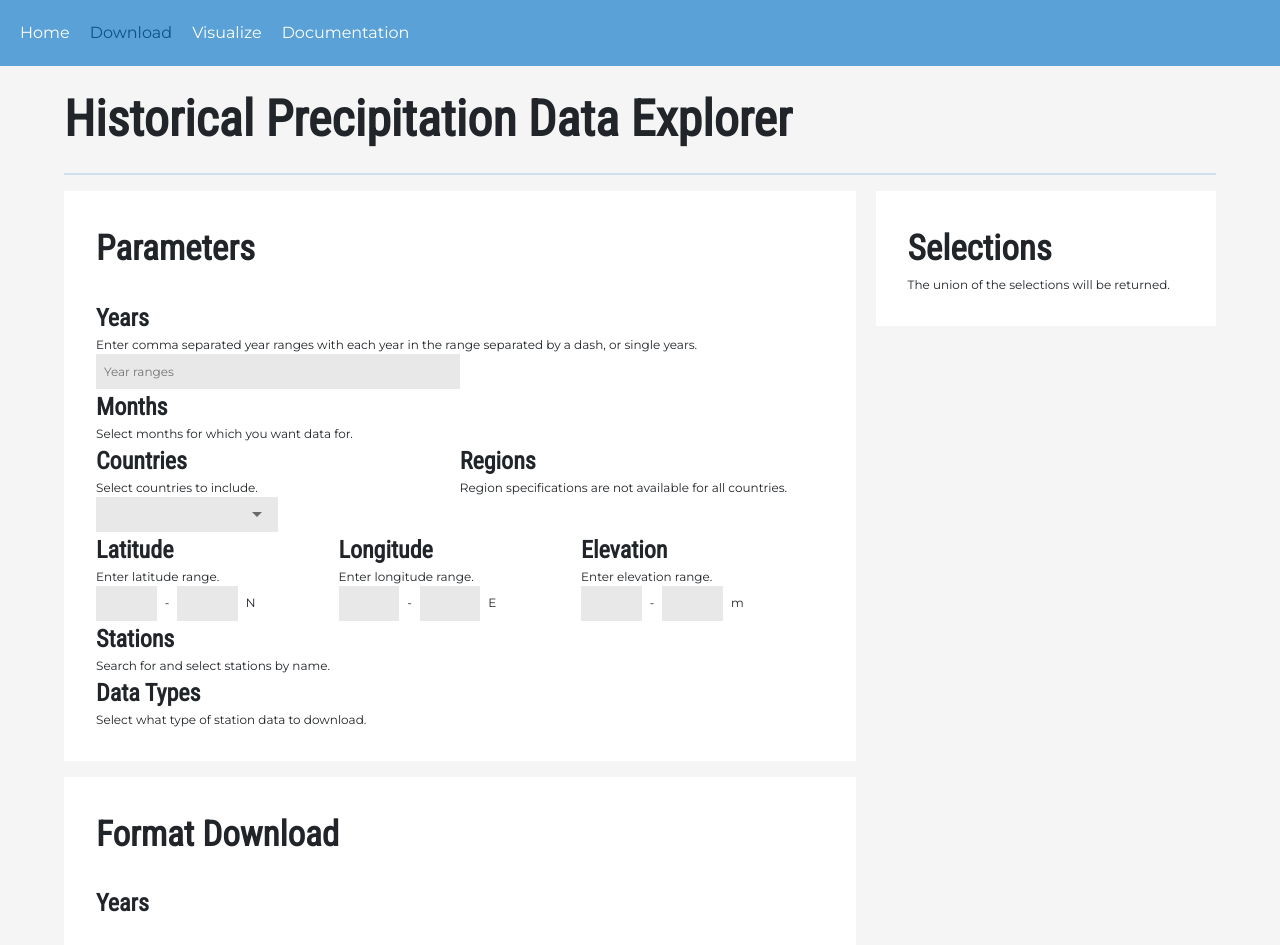
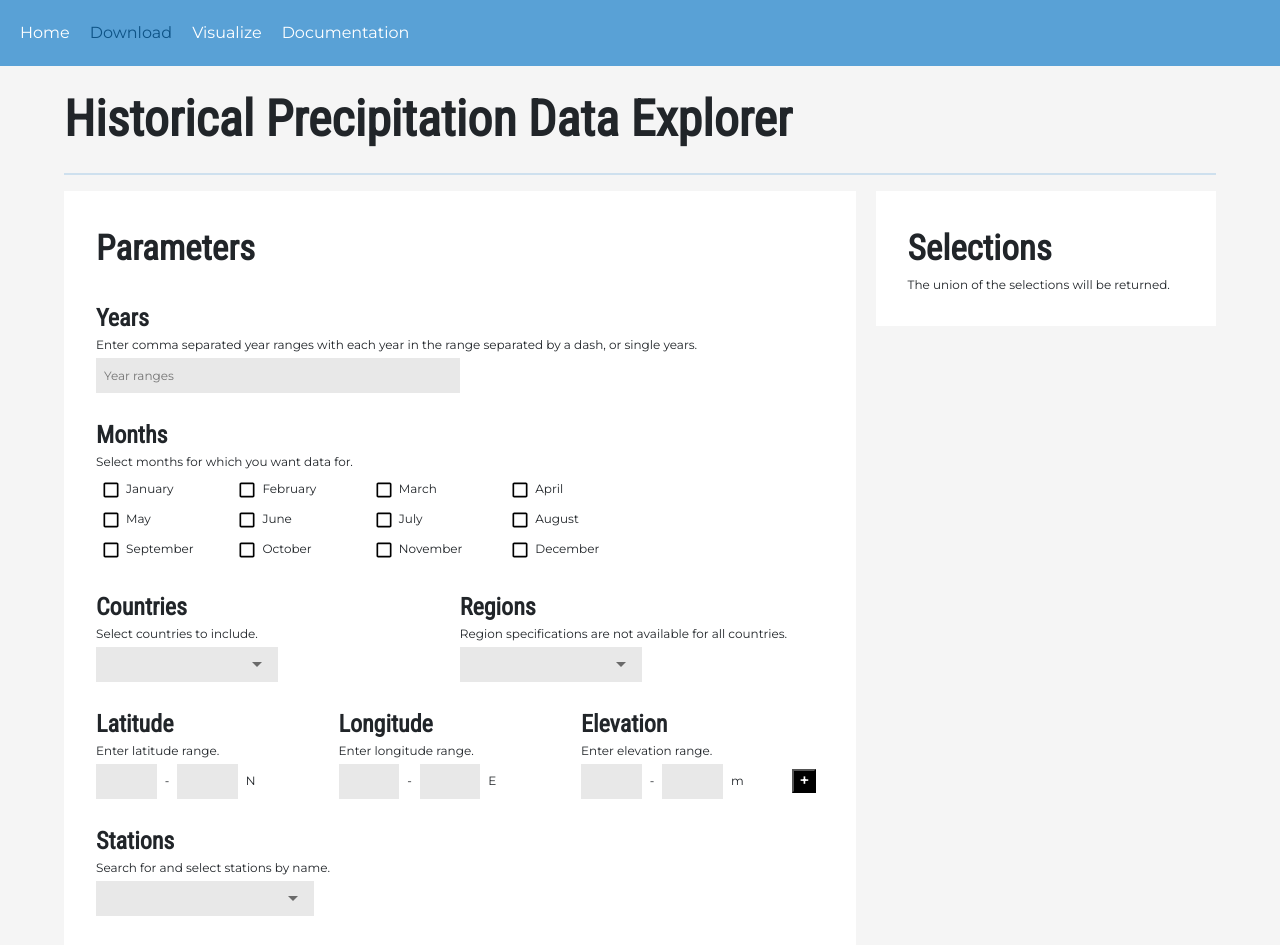
Before and after one commit to coconutcastle/historical-climate-data, a React (Vite) app in the folder frontend/: page /download in a window 1280 px wide. Shown: the top 945 px of the page. Built offline with nearby package versions, Linux system fonts and the light colour scheme.

Commit message:
basic formatting for params section done, not functional yet

```diff
--- a/frontend/src/App.scss
+++ b/frontend/src/App.scss
@@ -143,6 +143,21 @@ button:hover {
   transition: opacity 0.2s ease;
 }
 
+.plus-button {
+  width: 24px;
+  height: 24px;
+  margin-left: 20%;
+  background-color: black;
+  display: flex;
+  justify-content: center;
+  align-items: center;
+  div {
+    color: white;
+    font-size: 16px;
+    font-weight: 700;
+  }
+}
+
 //=================== DOWNLOADS PAGE =========================//
 
 .params-format-wrapper {
--- a/frontend/src/MuiTheme.ts
+++ b/frontend/src/MuiTheme.ts
@@ -1,5 +1,4 @@
-import { red } from '@mui/material/colors';
-import { ThemeProvider, createTheme } from '@mui/material/styles';
+import { createTheme } from '@mui/material/styles';
 
 export const MuiTheme = createTheme({
   palette: {
@@ -54,6 +53,19 @@ export const MuiTheme = createTheme({
           borderRadius: '0px',
         }
       }
+    },
+    MuiCheckbox: {
+      styleOverrides: {
+        root: {
+          height: '30px',
+          width: '30px',
+          color: 'black',
+          fontSize: '10px',
+          svg: {
+            fontSize: '20px'
+          }
+        }
+      }
     }
   }
 });
--- a/frontend/src/routes/download/ParamsSection.tsx
+++ b/frontend/src/routes/download/ParamsSection.tsx
@@ -2,6 +2,7 @@ import { Field, Form, Formik, ErrorMessage } from 'formik';
 import { Months, Range, DataTypes, ParamsFields } from '../../common/download.interface';
 import Autocomplete from '@mui/material/Autocomplete';
 import TextField from '@mui/material/TextField';
+import Checkbox from '@mui/material/Checkbox';
 
 interface ParamsSectionProps {
   params: ParamsFields;
@@ -70,26 +71,33 @@ export const ParamsSection = ({ params, onParamsChanged }: ParamsSectionProps) =
               <div className="heading-2">
                 Years
               </div>
-              <div>
+              <div className="mb-1">
                 Enter comma separated year ranges with each year in the range separated by a dash, or single years.
               </div>
               <Field name='years' type='text' placeholder="Year ranges" className="text-field" style={{ width: '50%' }} />
 
               {/* MONTHS PARAMS */}
-              <div className='heading-2'>
+              <div className='heading-2 mt-4'>
                 Months
               </div>
-              <div>
+              <div className="mb-1">
                 Select months for which you want data for.
+              </div>
+              <div className='d-flex w-75 justify-content-start flex-wrap'>
+                {Object.values(Months).map((month: string) => (
+                  <div className='col-3'>
+                    <Checkbox />{month}
+                  </div>
+                ))}
               </div>
 
               {/* LOCATION PARAMS */}
-              <div className='d-flex flex-row'>
+              <div className='d-flex flex-row mt-4'>
                 <div className='col-6'>
                   <div className='heading-2'>
                     Countries
                   </div>
-                  <div>
+                  <div className="mb-1">
                     Select countries to include.
                   </div>
                   {/* <Autocomplete
@@ -111,9 +119,6 @@ export const ParamsSection = ({ params, onParamsChanged }: ParamsSectionProps) =
                   <Autocomplete
                     id="combo-box-demo"
                     options={['Canada', 'USA']}
-                    // classes={useStyles}
-                    // options={top100Films}
-                    // getOptionLabel={(option) => option.title}
                     style={{ width: '50%' }}
                     renderInput={(params) => {
                       return (
@@ -125,26 +130,38 @@ export const ParamsSection = ({ params, onParamsChanged }: ParamsSectionProps) =
                       );
                     }}
                   />
-
                 </div>
                 <div className='col-6'>
                   <div className='heading-2'>
                     Regions
                   </div>
-                  <div>
+                  <div className="mb-1">
                     Region specifications are not available for all countries.
                   </div>
-
+                  <Autocomplete
+                    id="combo-box-demo"
+                    options={['Canada', 'USA']}
+                    style={{ width: '50%' }}
+                    renderInput={(params) => {
+                      return (
+                        <TextField
+                          {...params}
+                          variant="outlined"
+                          fullWidth
+                        />
+                      );
+                    }}
+                  />
                 </div>
               </div>
 
               {/* COORDINATES PARAMS */}
-              <div className='d-flex flex-row'>
+              <div className='d-flex flex-row mt-4'>
                 <div className='col-4'>
                   <div className='heading-2'>
                     Latitude
                   </div>
-                  <div>
+                  <div className="mb-1">
                     Enter latitude range.
                   </div>
                   <div className='d-flex flex-row align-items-center'>
@@ -158,7 +175,7 @@ export const ParamsSection = ({ params, onParamsChanged }: ParamsSectionProps) =
                   <div className='heading-2'>
                     Longitude
                   </div>
-                  <div>
+                  <div className="mb-1">
                     Enter longitude range.
                   </div>
                   <div className='d-flex flex-row align-items-center'>
@@ -172,7 +189,7 @@ export const ParamsSection = ({ params, onParamsChanged }: ParamsSectionProps) =
                   <div className='heading-2'>
                     Elevation
                   </div>
-                  <div>
+                  <div className="mb-1">
                     Enter elevation range.
                   </div>
                   <div className='d-flex flex-row align-items-center'>
@@ -180,24 +197,46 @@ export const ParamsSection = ({ params, onParamsChanged }: ParamsSectionProps) =
                     <div className='pe-2 ps-2'>-</div>
                     <input type='text' className="text-field w-25" />
                     <div className='text-field-emphasis ps-2'>m</div>
+                    <button className='plus-button'>
+                      <div>+</div>
+                    </button>
                   </div>
                 </div>
               </div>
 
               {/* STATIONS PARAMS */}
-              <div className='heading-2'>
+              <div className='heading-2 mt-4'>
                 Stations
               </div>
-              <div>
+              <div className="mb-1">
                 Search for and select stations by name.
               </div>
+              <Autocomplete
+                id="combo-box-demo"
+                options={['Canada', 'USA']}
+                style={{ width: '30%' }}
+                renderInput={(params) => {
+                  return (
+                    <TextField
+                      {...params}
+                      variant="outlined"
+                      fullWidth
+                    />
+                  );
+                }}
+              />
 
               {/* DATA TYPE PARAMS */}
-              <div className='heading-2'>
+              <div className='heading-2 mt-4'>
                 Data Types
               </div>
-              <div>
+              <div className="mb-1">
                 Select what type of station data to download.
+              </div>
+              <div className='d-flex w-100 justify-content-start'>
+                <div className='col-4'><Checkbox />Monthly Precipitation Readings</div>
+                <div className='col-4'><Checkbox />Monthly Precipitation Anomalies</div>
+                <div className='col-4'><Checkbox />Statistics per Month</div>
               </div>
             </>
           </Form>
```
